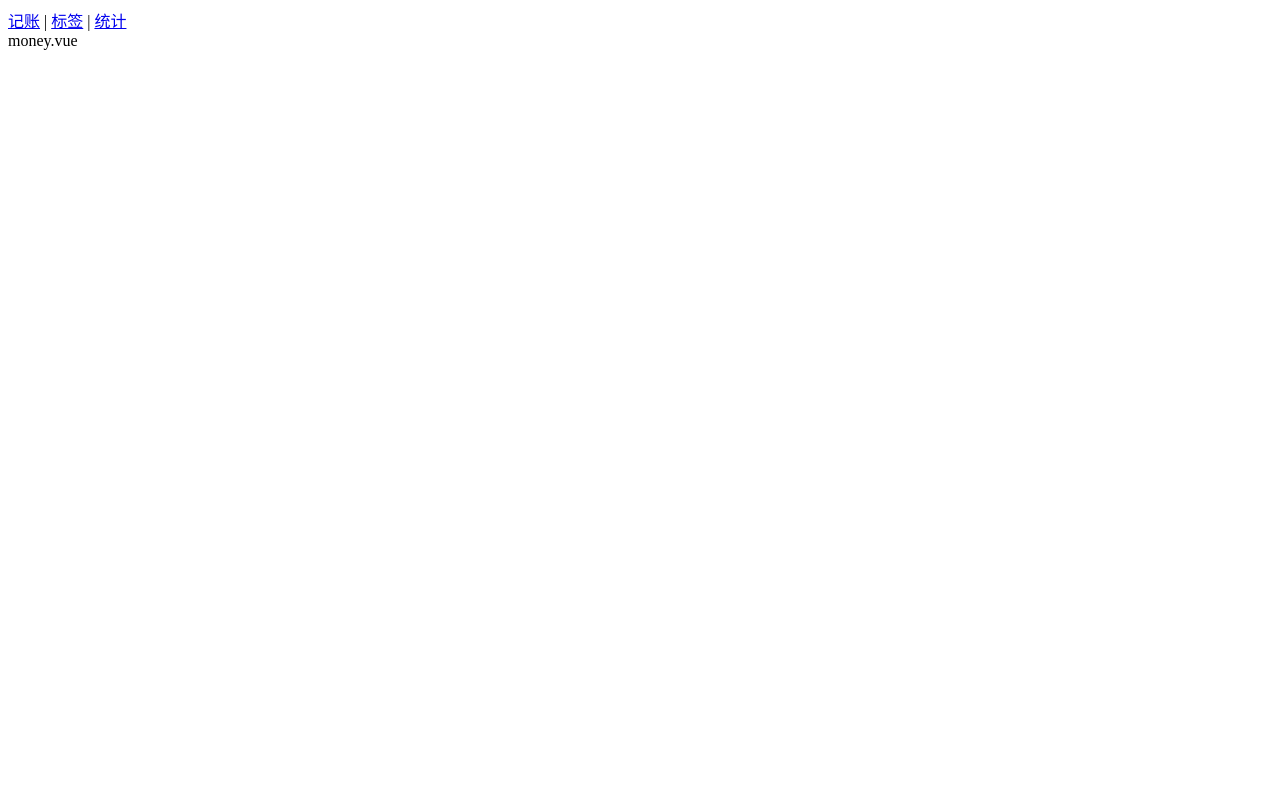
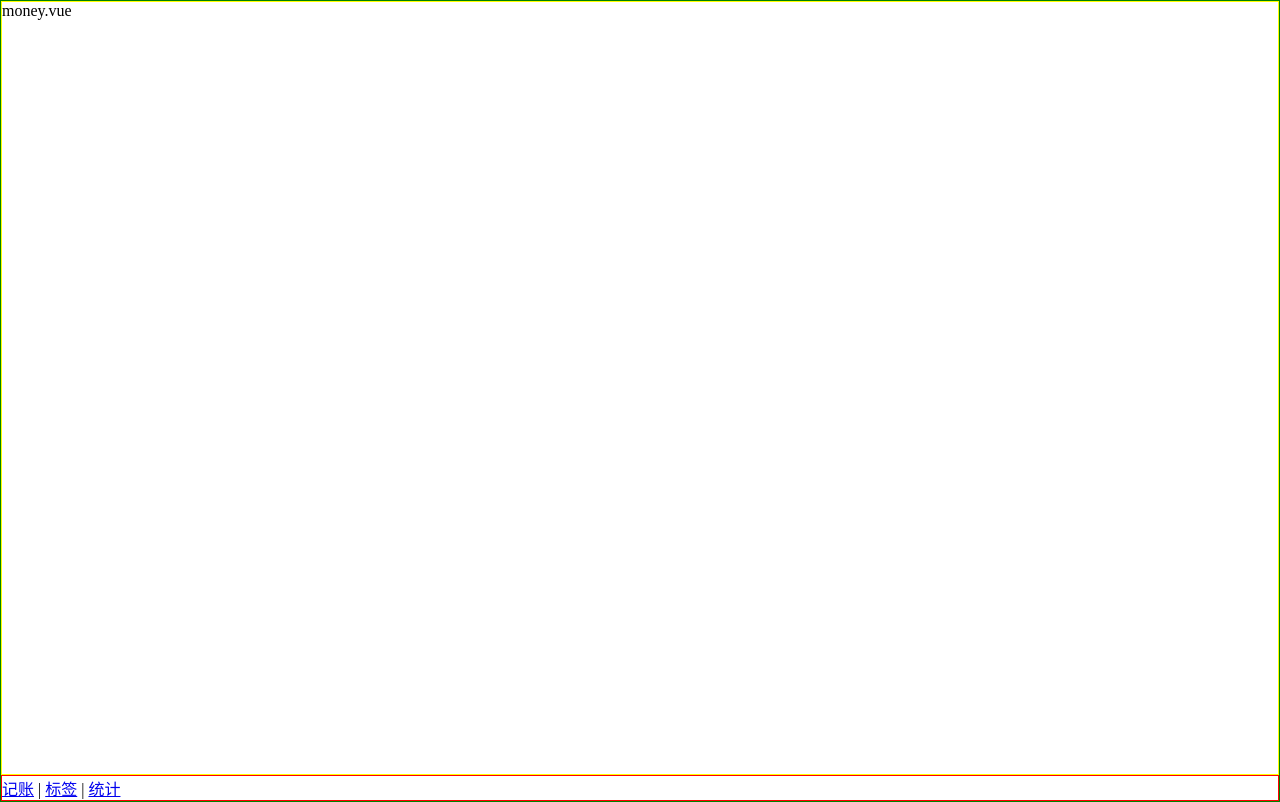
Before and after one commit to yshinu/wcmoney, a Vue app: page /#/money in a window 1280 px wide. Built offline with nearby package versions, Linux system fonts and the light colour scheme.

Commit message:
money的页面布局

```diff
--- a/src/App.vue
+++ b/src/App.vue
@@ -5,7 +5,10 @@
 </template>
 
 <style lang="scss">
-
+body {
+    margin: 0;
+    box-sizing: border-box;
+}
 #app {
   font-family: Avenir, Helvetica, Arial, sans-serif;
   -webkit-font-smoothing: antialiased;
--- a/src/components/Nav.vue
+++ b/src/components/Nav.vue
@@ -1,5 +1,5 @@
 <template>
-    <div>
+    <div class="nav">
         <router-link to="/money">记账</router-link>
         |
         <router-link to="/labels">标签</router-link>
@@ -17,4 +17,8 @@
 
 <style lang="scss" scoped>
 
+.nav{
+    border:1px solid red;
+}
+
 </style>
--- a/src/views/Money.vue
+++ b/src/views/Money.vue
@@ -1,7 +1,11 @@
 <template>
-    <div>
+    <div class="nav-wrapper">
+        <div class="content">
+            money.vue
+
+        </div>
         <Nav/>
-        money.vue
+
     </div>
 
 </template>
@@ -16,5 +20,16 @@
 </script>
 
 <style lang="scss" scoped>
+.nav-wrapper{
+    border: 1px solid green;
+    display: flex;
+    flex-direction: column;
+    height: 100vh;
+}
+.content{
+    overflow: auto;
+    border: 1px solid yellow;
+    flex-grow: 1;
+}
 
 </style>
```
